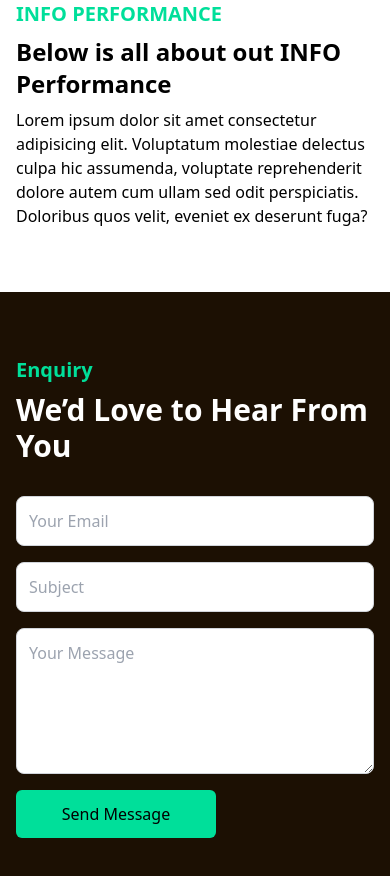
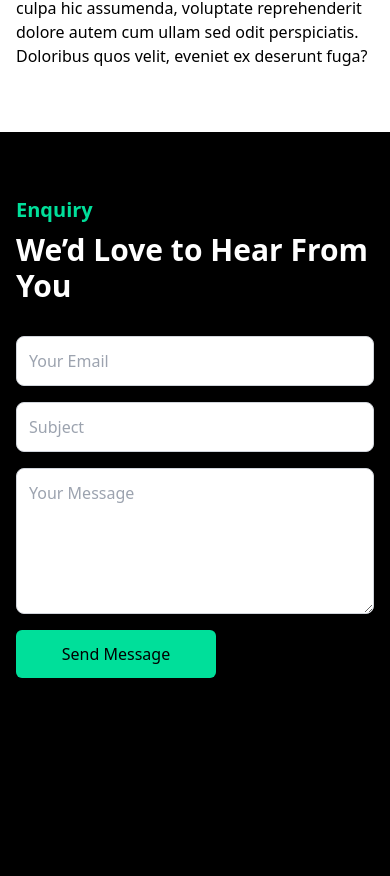
Before and after one commit to dhdylanhuang/iipex-bookkeeping, a React (Create React App) app in the folder iipex-webapp/: page / in a window 390 px wide. Shown: the part 1596-2472 px from the top of the page. After the commit the page ends 2338 px from the top, so only its background shows below. Built offline with nearby package versions, Linux system fonts and the light colour scheme.

Commit message:
Preparing for Mobile Stacking
Better way to display data on mobile devices

```diff
--- a/iipex-webapp/src/components/Enquiry.jsx
+++ b/iipex-webapp/src/components/Enquiry.jsx
@@ -29,7 +29,7 @@ function Enquiry() {
     }
 
     return (
-        <div className="w-full bg-[#1c1003] py-16 px-4">
+        <div className="w-full bg-black py-16 px-4">
             <div className="max-w-[1240px] mx-auto flex flex-col items-start">
                 <p className="text-xl text-[#00df9a] font-bold">Enquiry</p>
                 <h2 className="text-3xl text-white font-bold py-2">We’d Love to Hear From You</h2>
--- a/iipex-webapp/src/components/Hero.jsx
+++ b/iipex-webapp/src/components/Hero.jsx
@@ -3,7 +3,7 @@ import React from 'react';
 const Hero = () => {
 return (
     <div className="text-white pl-12">
-        <div className="pl-0 sm:pl-12 md:pl-12 p-4 max-w-[1240px] w-4/5 md:w-2/3 h-auto ml-0 flex flex-col justify-center items-start text-left">
+        <div className="pl-0 sm:pl-12 md:pl-12 p-4 max-w-[1240px] w-full md:w-2/3 h-auto ml-0 flex flex-col justify-center items-start text-left">
             <p className="text-[#00df9a] font-bold text-4xl">
                 Managing your books is not easy.
             </p>
--- a/iipex-webapp/src/index.css
+++ b/iipex-webapp/src/index.css
@@ -3,5 +3,5 @@
 @tailwind utilities;
 
 body {
-  background-color:#1c1003
+  background-color:black;
 }
```
